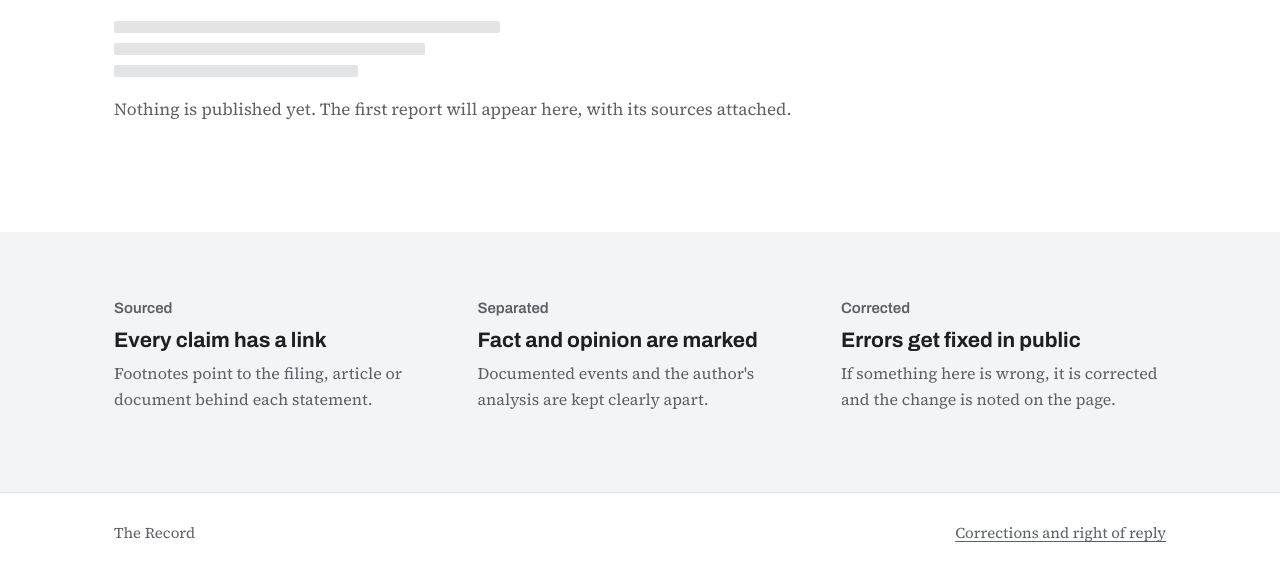
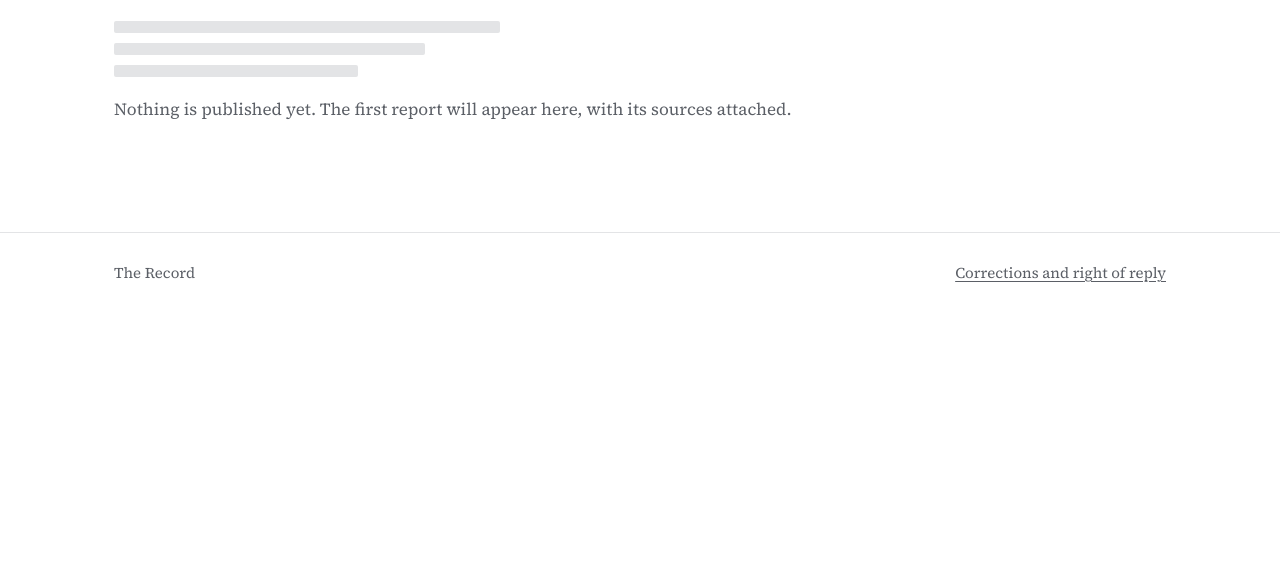
Before and after one commit to SMB-Exposed/SMB-Exposed.github.io, a plain HTML site: page index.html in a window 1280 px wide. Shown: the part 732-1312 px from the top of the page. After the commit the page ends 1057 px from the top, so only its background shows below. Drawn offline with Linux system fonts and the light colour scheme.

Commit message:
Remove claims sourcing and correction section
Removed the section detailing sourcing, separation, and correction of claims.

```diff
--- a/index.html
+++ b/index.html
@@ -58,13 +58,6 @@
   </div>
 </div></div></section>
 
-<section class="band alt"><div class="wrap">
-  <div class="cols">
-    <div><span class="label">Sourced</span><h3>Every claim has a link</h3><p>Footnotes point to the filing, article or document behind each statement.</p></div>
-    <div><span class="label">Separated</span><h3>Fact and opinion are marked</h3><p>Documented events and the author's analysis are kept clearly apart.</p></div>
-    <div><span class="label">Corrected</span><h3>Errors get fixed in public</h3><p>If something here is wrong, it is corrected and the change is noted on the page.</p></div>
-  </div>
-</div></section>
 </main>
 
 <footer class="foot"><div class="wrap">
```
